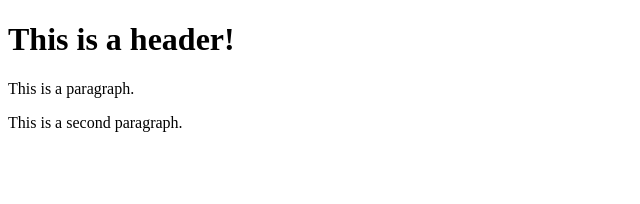
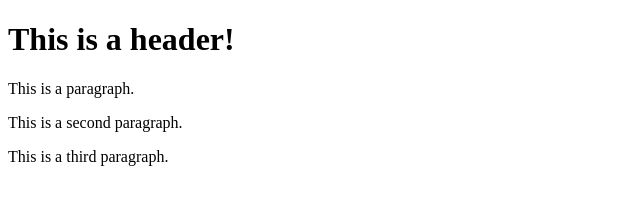
Before and after one commit to AndrewZabur/Bootstrap4, a website: page index.html in a window 1280 px wide. Shown: the whole page, without its empty margins (0-640 px from the left). Drawn offline with Linux system fonts and the light colour scheme.

Commit message:
fourth commit

```diff
--- a/index.html
+++ b/index.html
@@ -7,5 +7,6 @@
 	<h1>This is a header!</h1>
 	<p>This is a paragraph.</p>
 	<p>This is a second paragraph.</p>
+	<p>This is a third paragraph.</p>
 </body>
 </html>
```
Also changed, not shown: package.json (added, +24 -0 lines), 1 other file.
